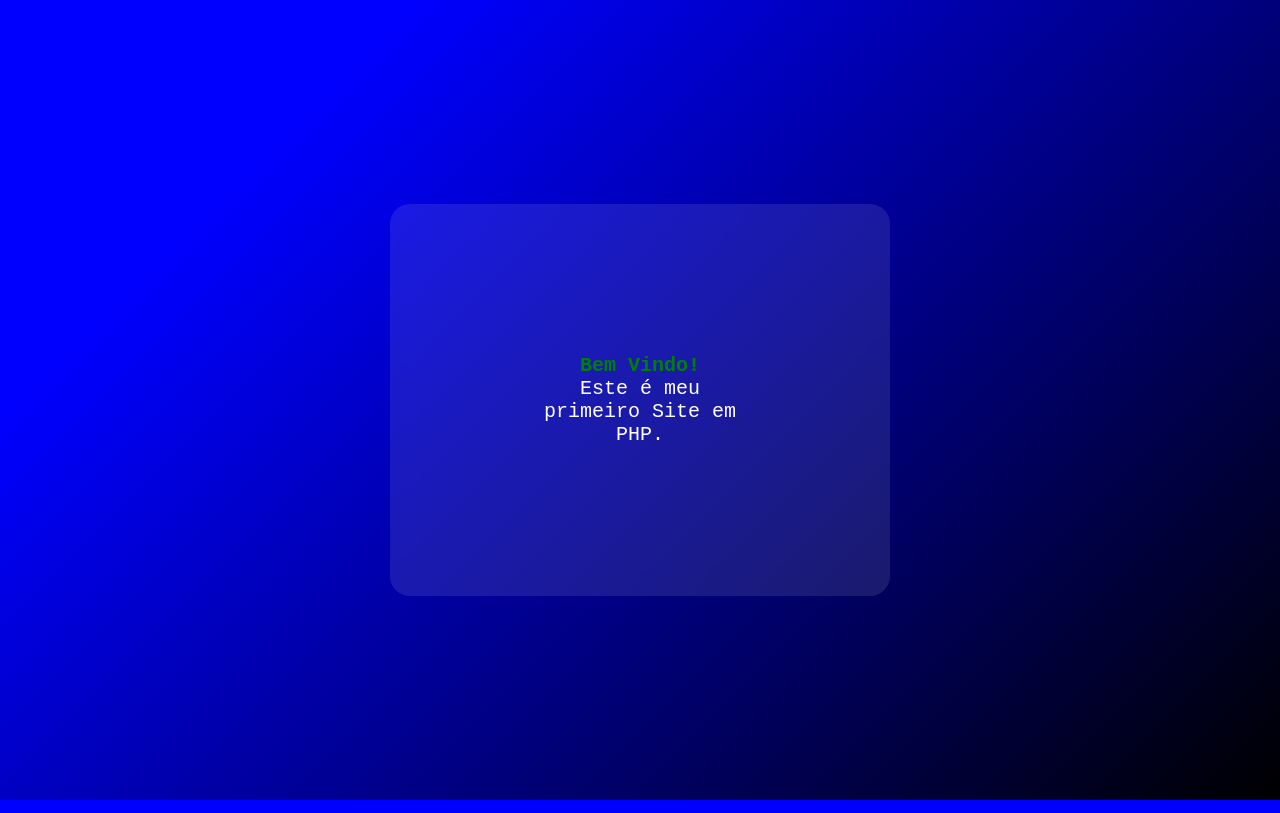
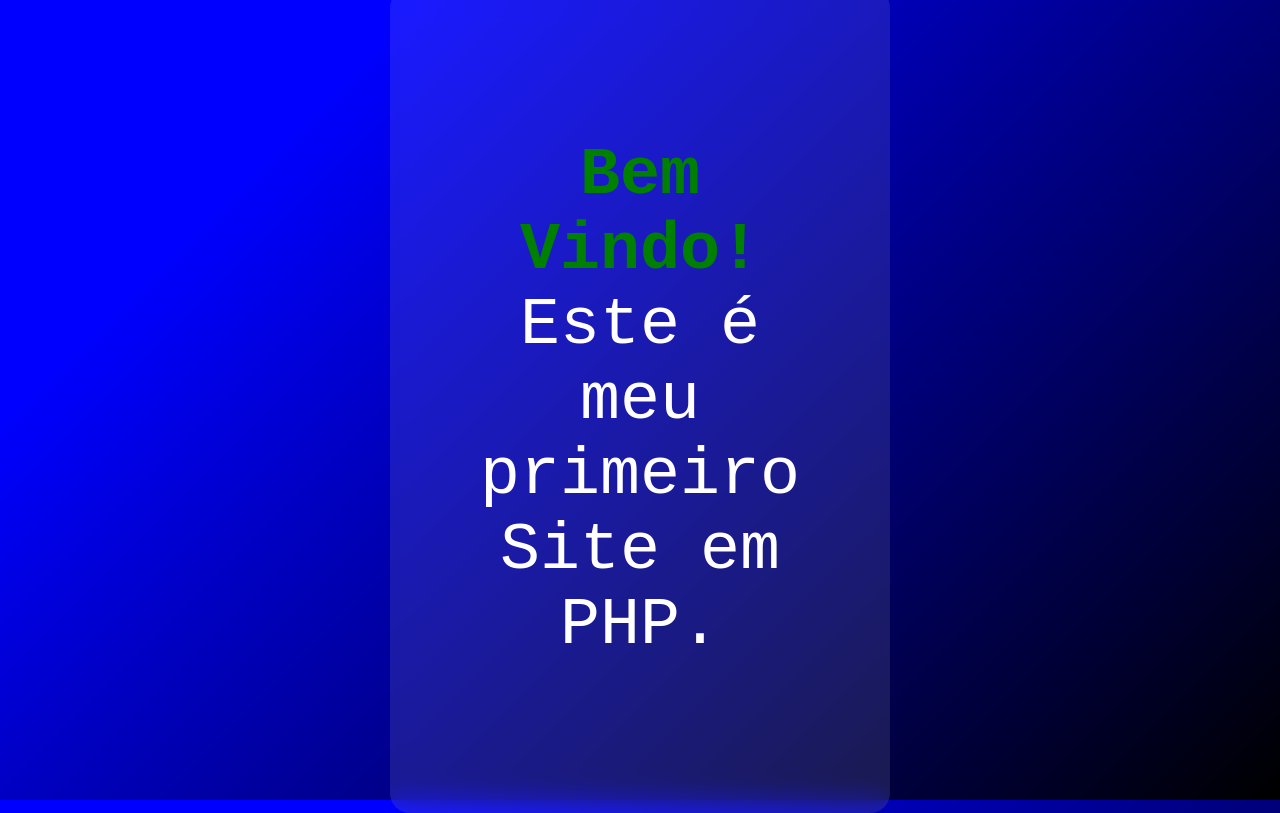
Before and after one commit to lowergm/Estudos-PHP, a PHP site: page / in a window 1280 px wide. Run offline with PHP 8.4, Linux system fonts and the light colour scheme.

Commit message:
Update style.css

```diff
--- a/public/style.css
+++ b/public/style.css
@@ -3,7 +3,7 @@
     margin: 0;
     padding: 0;
     box-sizing: border-box;
-    font-size: 15pt;
+    font-size: 50pt;
     font-family: 'Courier New', Courier, monospace;
 }
 
```
